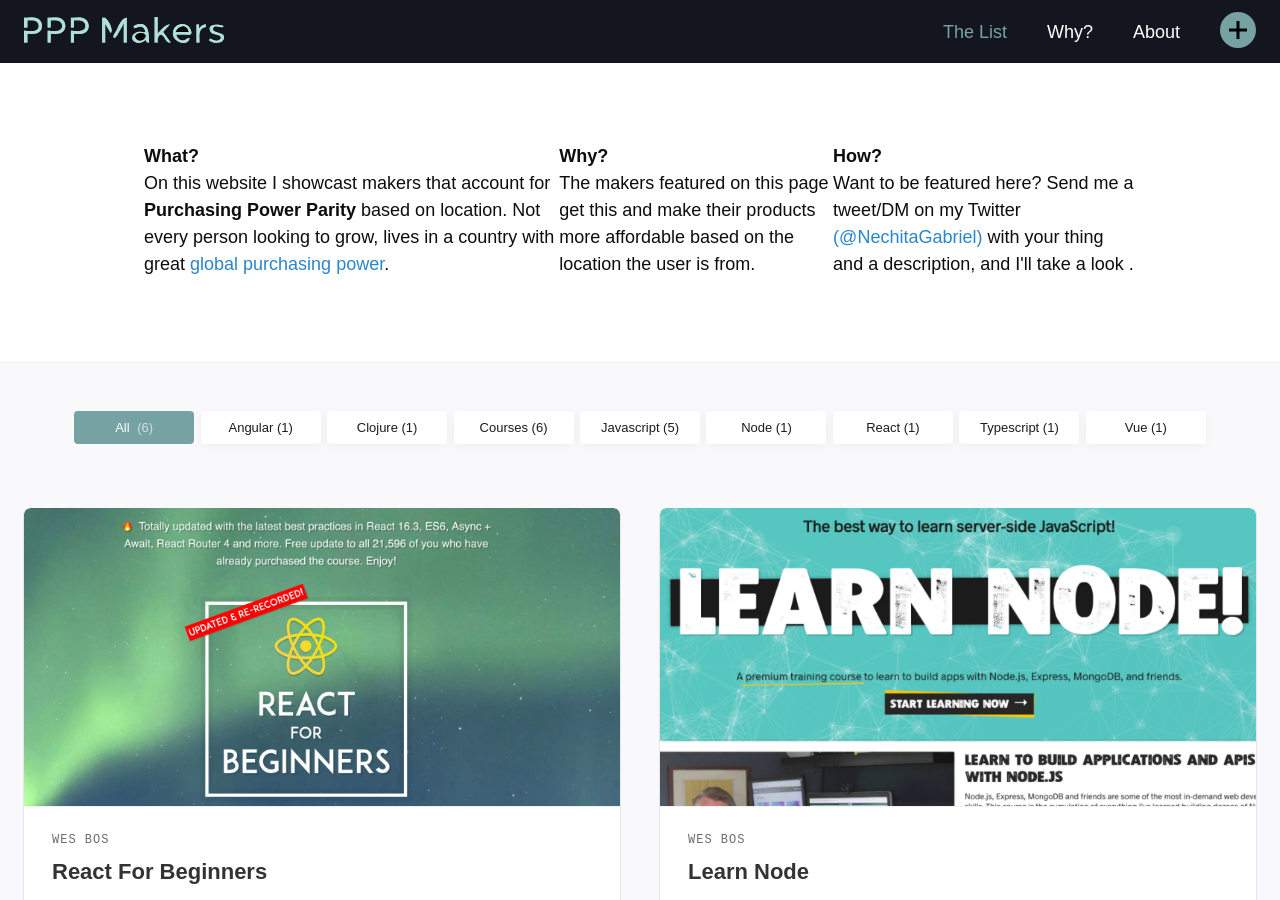
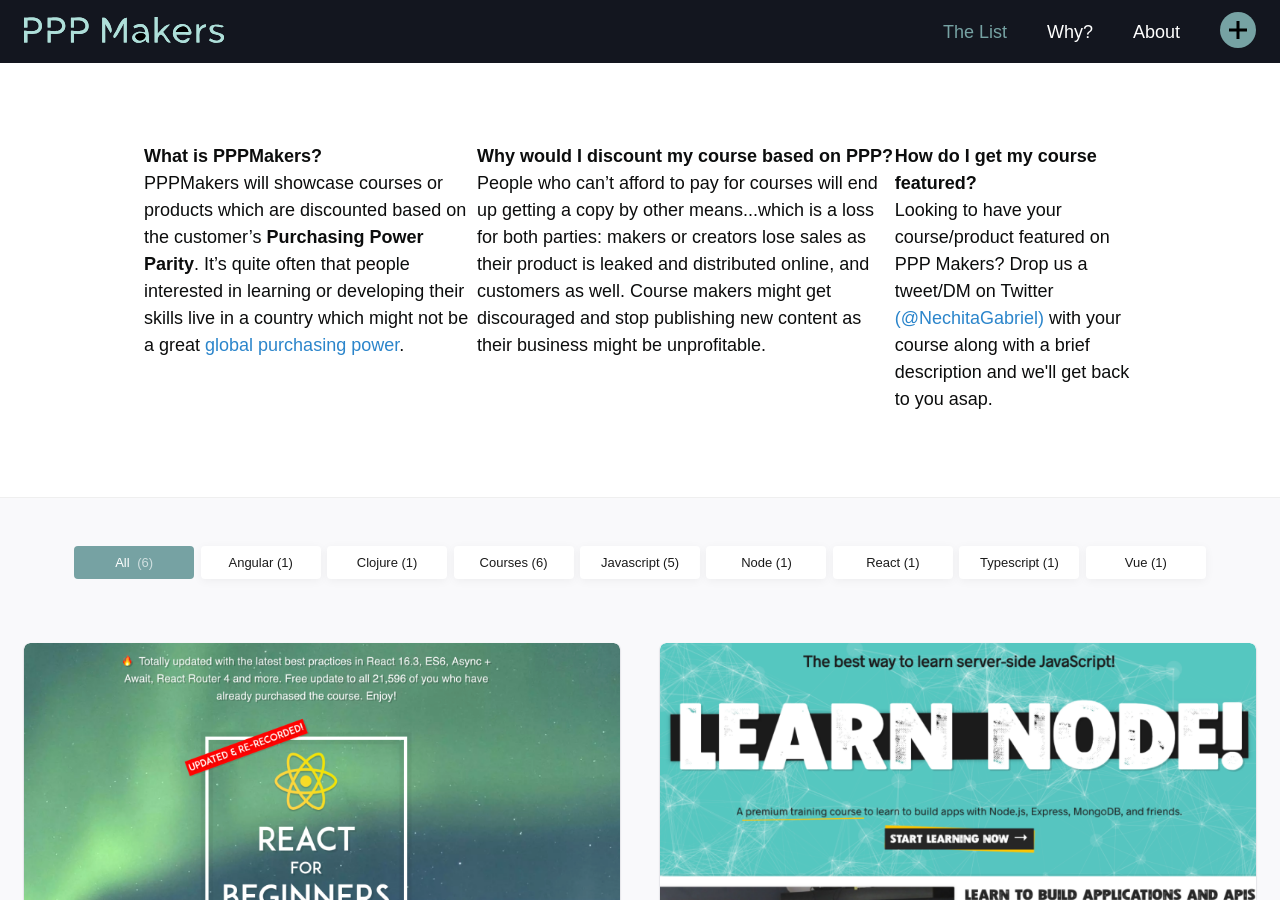
Before and after one commit to nechita/pppmakers.com, a Jekyll site: the page built from index.html, in a window 1280 px wide and 900 px high. Built offline with Jekyll 4.4.1, drawn with Linux system fonts in a browser that asks for light colours.

Commit message:
amended homepage description

```diff
--- a/_includes/description.html
+++ b/_includes/description.html
@@ -1,6 +1,5 @@
 <div class="post-head-wrap">
-    <p><strong>What?</strong><br>On this website I showcast makers that account for <strong>Purchasing Power Parity</strong> based on location. Not every person looking to grow, lives in a country with great <a href="https://www.numbeo.com/cost-of-living/rankings_by_country.jsp" rel="noopener" target="_blank">global purchasing power</a>. </p>
-    <p><strong>Why?</strong><br>The makers featured on this page get this and make their products more affordable based on the location the user is from.</p>
-    <p><strong>How?</strong><br>Want to be featured here? Send me a tweet/DM on my Twitter <a href="https://twitter.com/NechitaGabriel" title="My Twitter">(@NechitaGabriel)</a> with your thing and a description, and I'll take a look
-      .</p>
+    <p><strong>What is PPPMakers?</strong><br>PPPMakers will showcase courses or products which are discounted based on the customer’s <strong>Purchasing Power Parity</strong>. It’s quite often that people interested in learning or developing their skills live in a country which might not be a great <a href="https://www.numbeo.com/cost-of-living/rankings_by_country.jsp" rel="noopener" target="_blank">global purchasing power</a>.</p>
+    <p><strong>Why would I discount my course based on PPP?</strong><br>People who can’t afford to pay for courses will end up getting a copy by other means...which is a loss for both parties: makers or creators lose sales as their product is leaked and distributed online, and customers as well. Course makers might get discouraged and stop publishing new content as their business might be unprofitable.</p>
+    <p><strong>How do I get my course featured?</strong><br>Looking to have your course/product featured on PPP Makers? Drop us a tweet/DM on Twitter <a href="https://twitter.com/NechitaGabriel" title="My Twitter">(@NechitaGabriel)</a> with your course along with a brief description and we'll get back to you asap.</p>
 </div>
```
